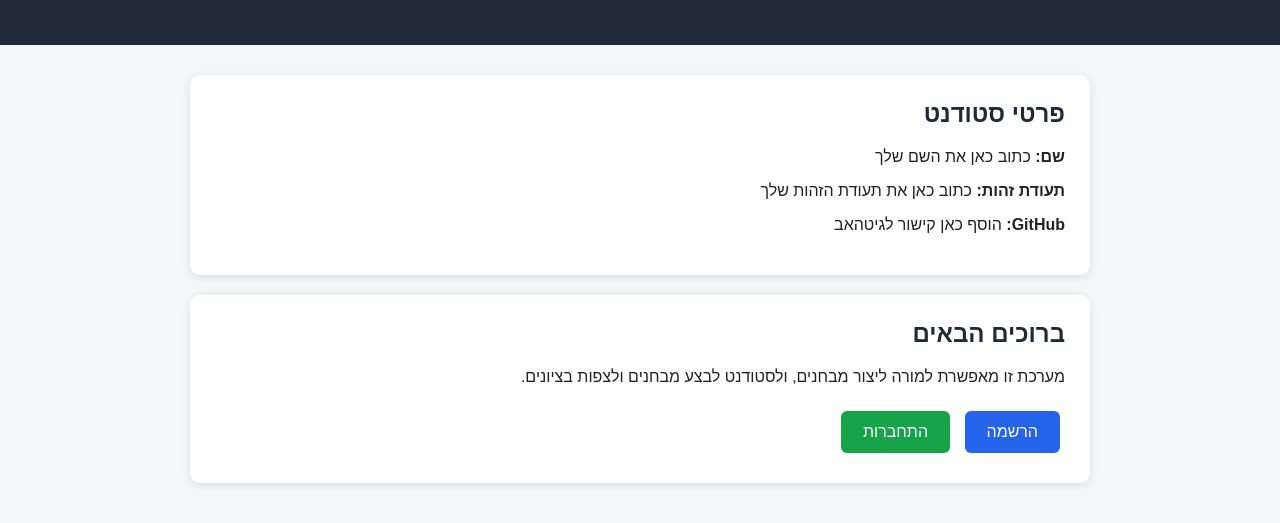
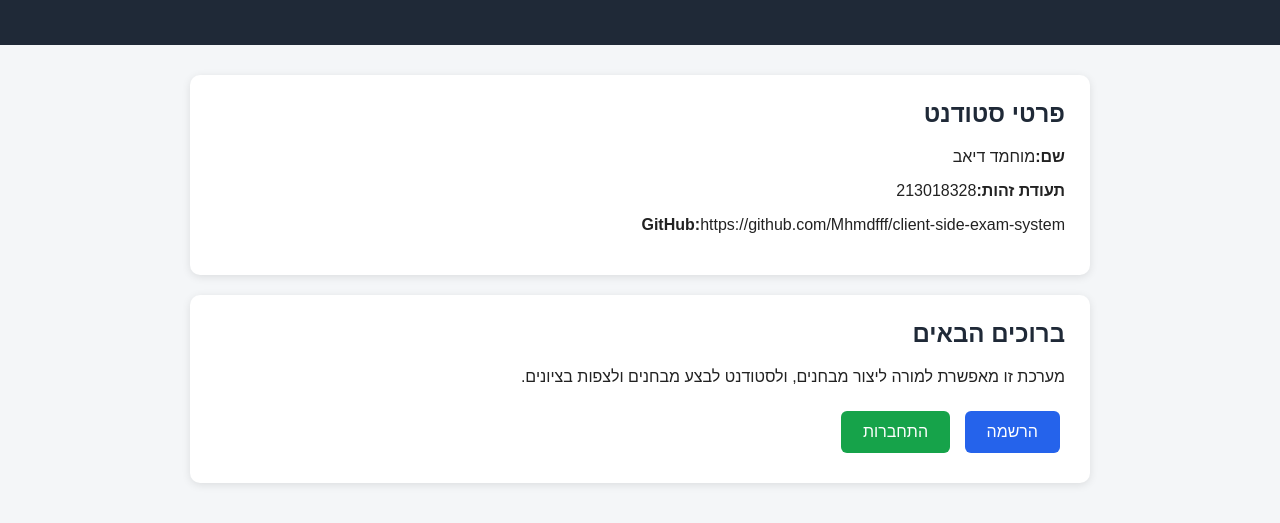
Before and after one commit to Mhmdfff/client-side-exam-system, a plain HTML site: page index.html in a window 1280 px wide. Shown: the part 101-624 px from the top of the page. Drawn offline with Linux system fonts and the light colour scheme.

Commit message:
Final updates

```diff
--- a/index.html
+++ b/index.html
@@ -18,9 +18,9 @@
 
     <section class="card">
       <h2>פרטי סטודנט</h2>
-      <p><strong>שם:</strong> כתוב כאן את השם שלך</p>
-      <p><strong>תעודת זהות:</strong> כתוב כאן את תעודת הזהות שלך</p>
-      <p><strong>GitHub:</strong> הוסף כאן קישור לגיטהאב</p>
+      <p><strong>שם:</strong>מוחמד דיאב</p>
+      <p><strong>תעודת זהות:</strong>213018328</p>
+      <p><strong>GitHub:</strong>https://github.com/Mhmdfff/client-side-exam-system</p>
     </section>
 
     <section class="card">
```
